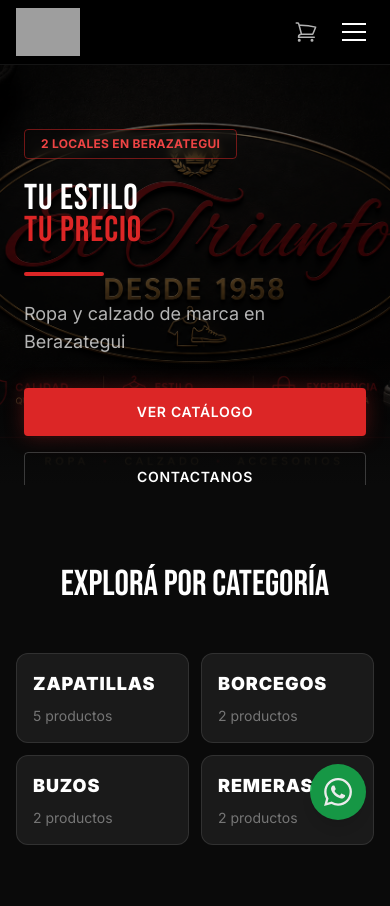
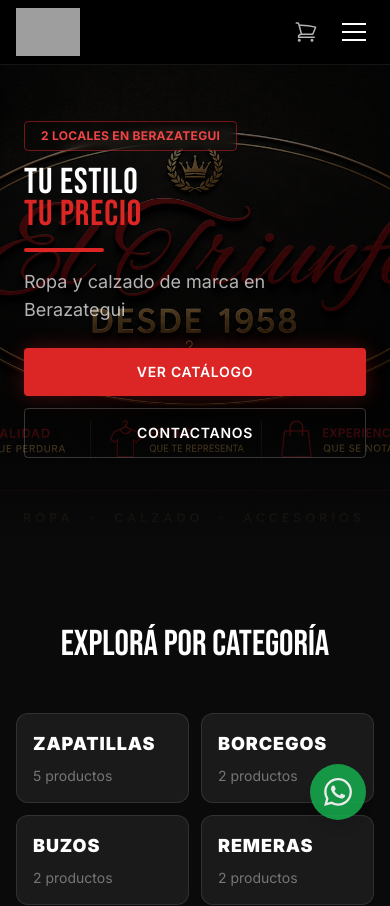
Before and after one commit to fedeojeda92/el-triunfo-web, a Next.js app: page / in a window 390 px wide. Shown: the top 906 px of the page. Built offline with nearby package versions, Linux system fonts and the light colour scheme; grey boxes are pictures that could not be loaded.

Commit message:
fix: hero mobile - ajustar altura y espacios para que botones no queden tapados
- min-h 420px a 480px
- pb-24 a pb-16, pt-16 a pt-14
- Reducir mb/mt/gap en mobile para badge, divider y botones

```diff
--- a/src/components/Hero.tsx
+++ b/src/components/Hero.tsx
@@ -16,7 +16,7 @@ export default function Hero() {
   }, [])
 
   return (
-    <section className="relative bg-[#0a0a0a] h-[80vw] min-h-[420px] md:h-screen overflow-hidden">
+    <section className="relative bg-[#0a0a0a] h-[85vw] min-h-[480px] md:h-screen overflow-hidden">
       <div className="absolute inset-0">
         <Image
           src={banner}
@@ -29,7 +29,7 @@ export default function Hero() {
         <div className="absolute inset-0 bg-black/60 md:bg-black/50" />
       </div>
 
-      <div className="relative z-10 flex flex-col justify-start md:justify-center h-full px-6 md:px-16 max-w-2xl pt-16 md:pt-0 pb-24 md:pb-0">
+      <div className="relative z-10 flex flex-col justify-start md:justify-center h-full px-6 md:px-16 max-w-2xl pt-14 md:pt-0 pb-16 md:pb-0">
         <div className="max-w-2xl">
           <motion.div
             initial={{ opacity: 0, y: -10 }}
@@ -37,7 +37,7 @@ export default function Hero() {
             transition={{ duration: 0.5 }}
           >
             <span
-              className="inline-block border border-red-600/50 backdrop-blur-sm text-red-500 text-xs font-bold px-4 py-1.5 rounded mb-6 tracking-wide uppercase"
+              className="inline-block border border-red-600/50 backdrop-blur-sm text-red-500 text-xs font-bold px-4 py-1.5 rounded mb-4 md:mb-6 tracking-wide uppercase"
             >
               2 locales en Berazategui
             </span>
@@ -57,7 +57,7 @@ export default function Hero() {
             initial={{ scaleX: 0 }}
             animate={{ scaleX: 1 }}
             transition={{ duration: 0.6, delay: 0.3 }}
-            className="w-20 h-1 bg-red-600 mt-6 mb-6 rounded-full origin-left"
+            className="w-20 h-1 bg-red-600 mt-4 md:mt-6 mb-4 md:mb-6 rounded-full origin-left"
           />
 
           <motion.p
@@ -73,7 +73,7 @@ export default function Hero() {
             initial={{ opacity: 0, y: 10 }}
             animate={{ opacity: 1, y: 0 }}
             transition={{ duration: 0.5, delay: 0.5 }}
-            className="flex flex-col sm:flex-row gap-4 mt-8"
+            className="flex flex-col sm:flex-row gap-3 md:gap-4 mt-6 md:mt-8"
           >
             <Link
               href="/catalogo"
```
